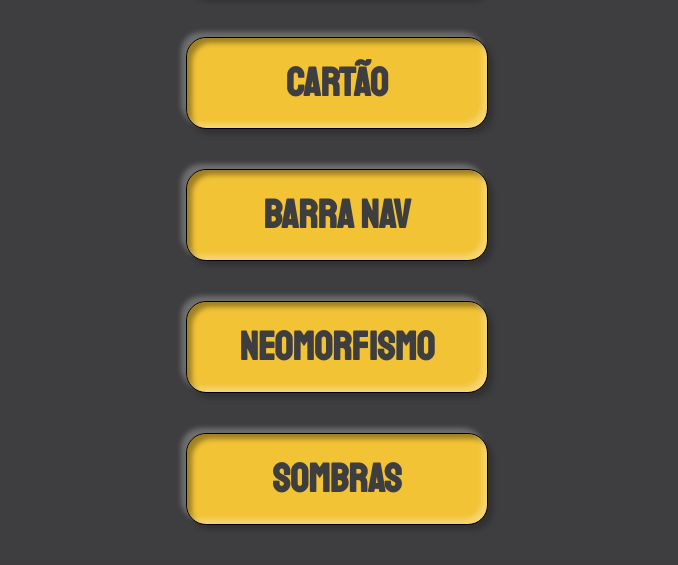
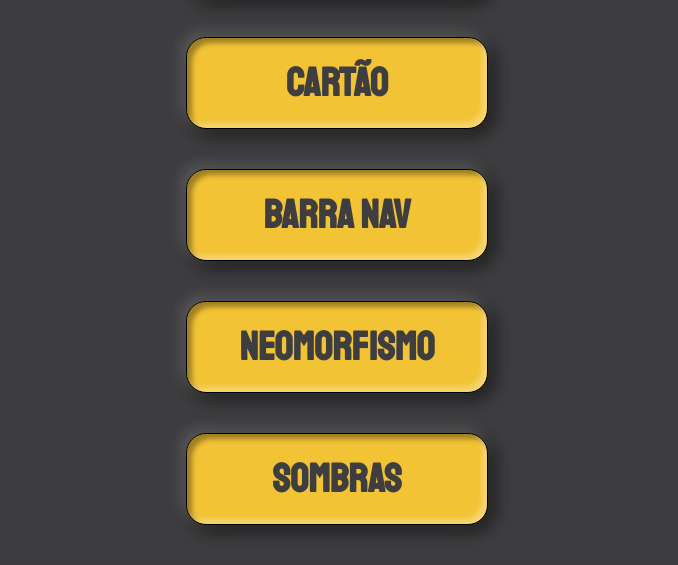
Before and after one commit to Deyvid-Kasteh/Portfolio, a plain HTML site: page index.html in a window 1280 px wide. Shown: the part 697-1262 px from the top of the page, without its empty margins (303-981 px from the left). Drawn offline with Linux system fonts and the light colour scheme.

Commit message:
parte 13

```diff
--- a/style.css
+++ b/style.css
@@ -70,8 +70,8 @@ a{
     text-decoration: none;
     color: #3E3E40;
     border: 0.2px solid black;
-    box-shadow: -5px -5px 5px rgba(255, 255, 255, 0.250),
-                 5px 5px 5px rgba(0, 0, 0, 0.2),
+    box-shadow: -4px -4px 15px rgba(255, 255, 255, 0.2),
+                 5px 5px 20px rgba(0, 0, 0, 0.7),
           inset -5px -5px 5px rgba(255, 255, 255, 0.3),
           inset  5px 5px 5px rgba(0, 0, 0, 0.35);
 
```
